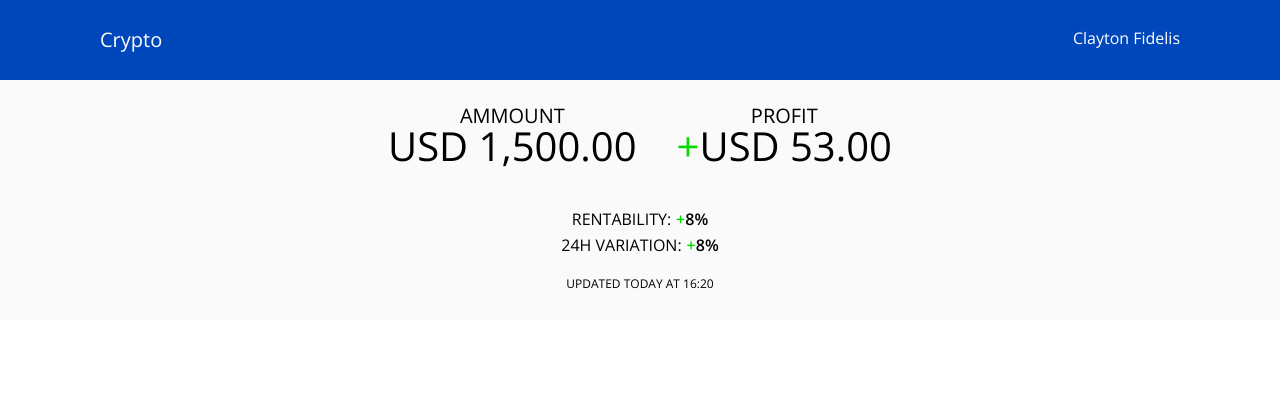
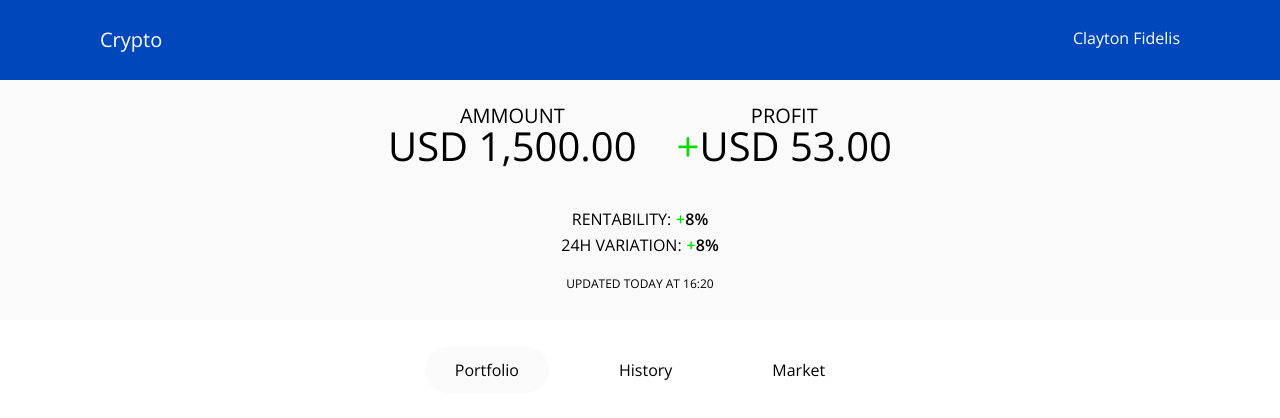
Before and after one commit to FidelisClayton/cryptos, a React app: page / in a window 1280 px wide. Shown: the top 418 px of the page. Built offline with nearby package versions, Linux system fonts and the light colour scheme.

Commit message:
add content menu

```diff
--- a/src/App.js
+++ b/src/App.js
@@ -2,6 +2,7 @@ import React, { Component } from 'react'
 
 import Header from './components/Header'
 import AccountSummary from './components/AccountSummary'
+import ContentMenu from './components/ContentMenu'
 
 class App extends Component {
   render() {
@@ -9,6 +10,7 @@ class App extends Component {
       <div>
         <Header />
         <AccountSummary />
+        <ContentMenu />
       </div>
     )
   }
--- /dev/null
+++ b/src/components/ContentMenu.js
@@ -0,0 +1,38 @@
+import React from 'react'
+
+const ContentMenu = () => {
+  return (
+    <nav className="content-menu">
+      <ul className="content-menu__nav">
+        <li className="content-menu__item content-menu__item--active">
+          <a
+            className="content-menu__link"
+            href="#"
+          >
+            Portfolio
+          </a>
+        </li>
+
+        <li className="content-menu__item">
+          <a
+            className="content-menu__link"
+            href="#"
+          >
+            History
+          </a>
+        </li>
+
+        <li className="content-menu__item">
+          <a
+            className="content-menu__link"
+            href="#"
+          >
+            Market
+          </a>
+        </li>
+      </ul>
+    </nav>
+  )
+}
+
+export default ContentMenu
--- a/styles/application.scss
+++ b/styles/application.scss
@@ -11,3 +11,4 @@
 @import 'container';
 @import 'components/header';
 @import 'components/account-summary';
+@import 'components/content-menu';
--- /dev/null
+++ b/styles/components/content-menu.scss
@@ -0,0 +1,41 @@
+.content-menu {
+  display: flex;
+  align-items: center;
+  justify-content: center;
+  height: px-to-rem(40px);
+  border-bottom: 1px solid $grey-1;
+  padding-top: px-to-rem(30px);
+  padding-bottom: px-to-rem(30px);
+
+  &__nav {
+    display: flex;
+  }
+
+  &__item {
+    margin-left: px-to-rem(20px);
+    margin-right: px-to-rem(20px);
+    border-radius: 30px;
+    padding-top: px-to-rem(15px);
+    padding-bottom: px-to-rem(15px);
+    padding-left: px-to-rem(30px);
+    padding-right: px-to-rem(30px);
+    cursor: pointer;
+
+    &--active {
+      background-color: $grey-1;
+    }
+
+    &:hover {
+      border: 2px solid #d2d2d2;
+      padding-top: px-to-rem(13px);
+      padding-bottom: px-to-rem(13px);
+      padding-left: px-to-rem(28px);
+      padding-right: px-to-rem(28px);
+    }
+  }
+
+  &__link {
+    text-decoration: none;
+    color: inherit;
+  }
+}
```
